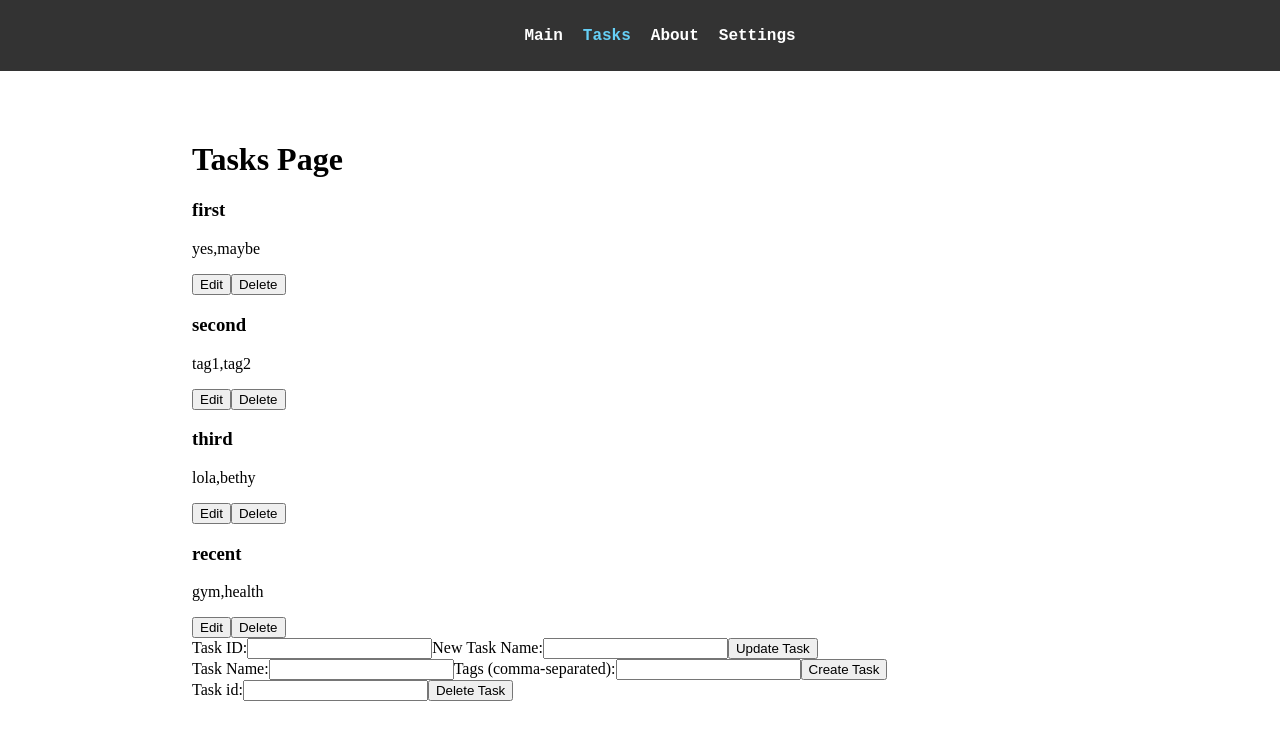
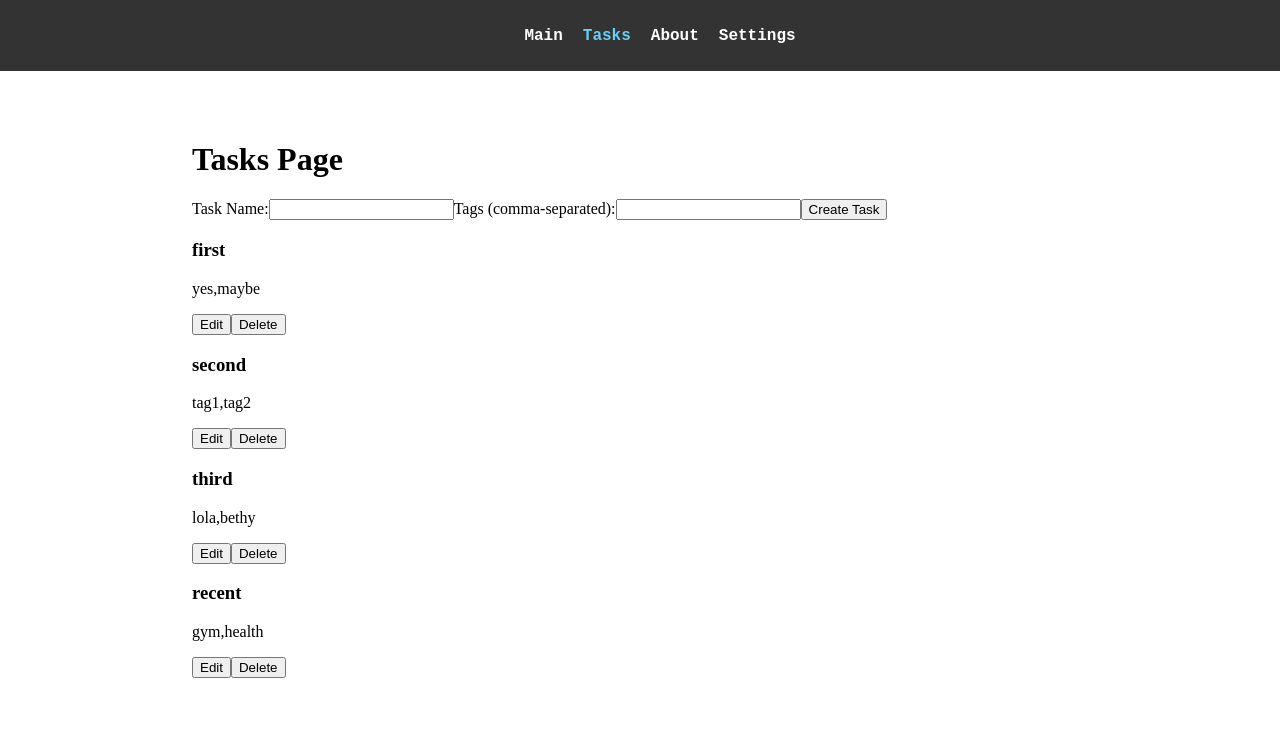
Before and after one commit to andevrrr/TypeScript_React_Tasks-Manager, a React (Vite) app in the folder final_assignment/: page /tasks in a window 1280 px wide. Shown: the top 740 px of the page. Built offline with nearby package versions, Linux system fonts and the light colour scheme; data requests are answered from the project's data file.

Commit message:
installed tailwind

```diff
--- a/final_assignment/src/components/Task/TaskEdit.tsx
+++ b/final_assignment/src/components/Task/TaskEdit.tsx
@@ -18,7 +18,7 @@ const TaskEdit: React.FC<TaskEditProps> = ({
   const [name, setName] = useState(currentTask.name);
   const [tags, setTags] = useState(currentTask.tags.join(","));
 
-  useEffect(() => {   // <-- useEffect to watch for changes in currentTask
+  useEffect(() => {   // to watch for changes in currentTask
     setName(currentTask.name);
     setTags(currentTask.tags.join(","));
   }, [currentTask]);
@@ -51,7 +51,7 @@ const TaskEdit: React.FC<TaskEditProps> = ({
         <input
           type="text"
           value={name}
-          onChange={(e) => setName(e.target.value)} // Just update directly
+          onChange={(e) => setName(e.target.value)}
         />
       </label>
       <label>
@@ -59,7 +59,7 @@ const TaskEdit: React.FC<TaskEditProps> = ({
         <input
           type="text"
           value={tags}
-          onChange={(e) => setTags(e.target.value)} // Just update directly
+          onChange={(e) => setTags(e.target.value)}
         />
       </label>
 
--- a/final_assignment/src/views/Tasks.tsx
+++ b/final_assignment/src/views/Tasks.tsx
@@ -58,59 +58,6 @@ const Tasks: React.FC = () => {
   return (
     <div>
       <h1>Tasks Page</h1>
-      <TaskEdit
-        show={isEditModalOpen}
-        onClose={handleCloseEditModal}
-        taskId={currentTask.id}
-        onSubmit={handleUpdateTask}
-        currentTask={currentTask}
-      />
-      <div>
-        {tasks &&
-          tasks.map((task) => (
-            <Task
-              key={task.id}
-              name={task.name}
-              tags={task.tags.join(",")}
-              onDelete={() => handleDeleteTask(task.id)}
-              onEdit={() => handleShowEditModal(task)}
-            />
-          ))}
-      </div>
-
-      <form
-        onSubmit={(e) => {
-          e.preventDefault();
-        }}
-      >
-        <label>
-          Task ID:
-          <input type="number" name="taskId" />
-        </label>
-        <label>
-          New Task Name:
-          <input type="text" name="newTaskName" />
-        </label>
-        <button
-          onClick={() =>
-            handleUpdateTask(
-              parseInt(
-                (document.querySelector('[name="taskId"]') as HTMLInputElement)
-                  .value
-              ),
-              {
-                name: (
-                  document.querySelector(
-                    '[name="newTaskName"]'
-                  ) as HTMLInputElement
-                ).value,
-              }
-            )
-          }
-        >
-          Update Task
-        </button>
-      </form>
 
       <form
         onSubmit={(e) => {
@@ -141,31 +88,26 @@ const Tasks: React.FC = () => {
         </button>
       </form>
 
-      <form
-        onSubmit={(e) => {
-          e.preventDefault();
-        }}
-      >
-        <label>
-          Task id:
-          <input type="number" name="DeleteTaskId" />
-        </label>
-        <button
-          onClick={() =>
-            handleDeleteTask(
-              parseInt(
-                (
-                  document.querySelector(
-                    '[name="DeleteTaskId"]'
-                  ) as HTMLInputElement
-                ).value
-              )
-            )
-          }
-        >
-          Delete Task
-        </button>
-      </form>
+      <TaskEdit
+        show={isEditModalOpen}
+        onClose={handleCloseEditModal}
+        taskId={currentTask.id}
+        onSubmit={handleUpdateTask}
+        currentTask={currentTask}
+      />
+      <div>
+        {tasks &&
+          tasks.map((task) => (
+            <Task
+              key={task.id}
+              name={task.name}
+              tags={task.tags.join(",")}
+              onDelete={() => handleDeleteTask(task.id)}
+              onEdit={() => handleShowEditModal(task)}
+            />
+          ))}
+      </div>
+
     </div>
   );
 };
```
Also changed, not shown: package.json (added, +7 -0 lines), tailwind.config.js (added, +8 -0 lines), 1 other file (tests, documents, lock files or other folders).
